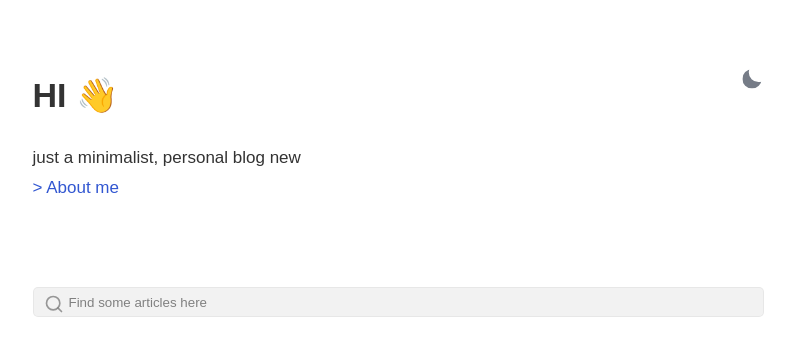
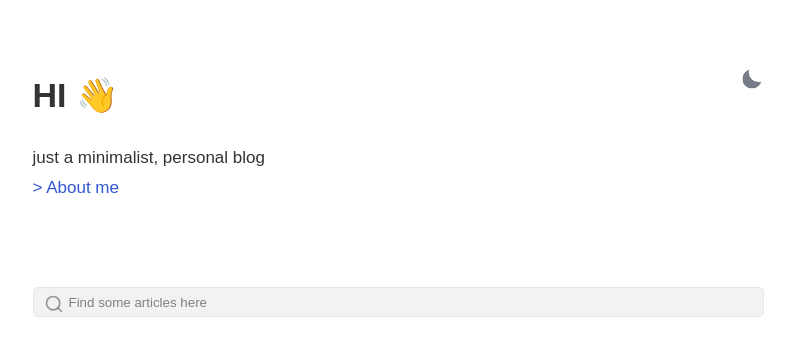
Before and after one commit to mvineza/spindel, a Jekyll site: the page built from index.html, in a window 1280 px wide. Shown: the top 344 px of the page, without its empty margins (242-1037 px from the left). Built offline with Jekyll 4.4.1, drawn with Linux system fonts in a browser that asks for light colours; some of the changed lines change nothing that is shown.

Commit message:
master: personalize settings

```diff
--- a/_config.yml
+++ b/_config.yml
@@ -1,22 +1,20 @@
-site: Gesko
-title: Gesko
+site: Spindel
+title: Spindel
 greetings: Hi 👋
 description: >-
-  just a minimalist, personal blog new
+  just a minimalist, personal blog
 lang: en-US
-timezone:  Europe/Rome
-repo: https://github.com/p0wex/Gesko # site repo [optional]
+timezone:  Asia/Singapore
+repo: https://github.com/mvineza/spindel # site repo [optional]
 data-theme: dark # default theme "dark" | "light"
 discus-identifier: powex # replace with your disqus shortname
 
 author:
-  name: gesko
+  name: spindel
   bio: just a minimalist, personal blog
   userpicture:
-  username: # general username
-  github: # github username
-  twitter: # twitter username
-  email: your-email@email.com # email adress
+  github: mvineza
+  email: rell.vineza14@yahoo.com # email adress
 
 # Font Settings
 # googlewebfonts: family=SourceSans 3:wght@400;700
@@ -24,10 +22,10 @@
 # googlewebfonts: Ubuntu:wght@400;500;700
 
 # URL settings
-url: "https://mvineza.github.io" # Domain Name of host. [username].github.io for github pages
-# url: ""
-baseurl: "/spindel" # sub folder for jekyll site. only if jekyll site not in root of host. leave blank if not wishd. always add / in front.
-# baseurl: "" # sub folder for jekyll site. only if jekyll site not in root of host. leave blank if not wishd. always add / in front.
+# url: "https://mvineza.github.io" # Domain Name of host. [username].github.io for github pages
+url: ""
+# baseurl: "/spindel" # sub folder for jekyll site. only if jekyll site not in root of host. leave blank if not wishd. always add / in front.
+baseurl: "" # sub folder for jekyll site. only if jekyll site not in root of host. leave blank if not wishd. always add / in front.
 permalink: pretty
 
 # local
```
